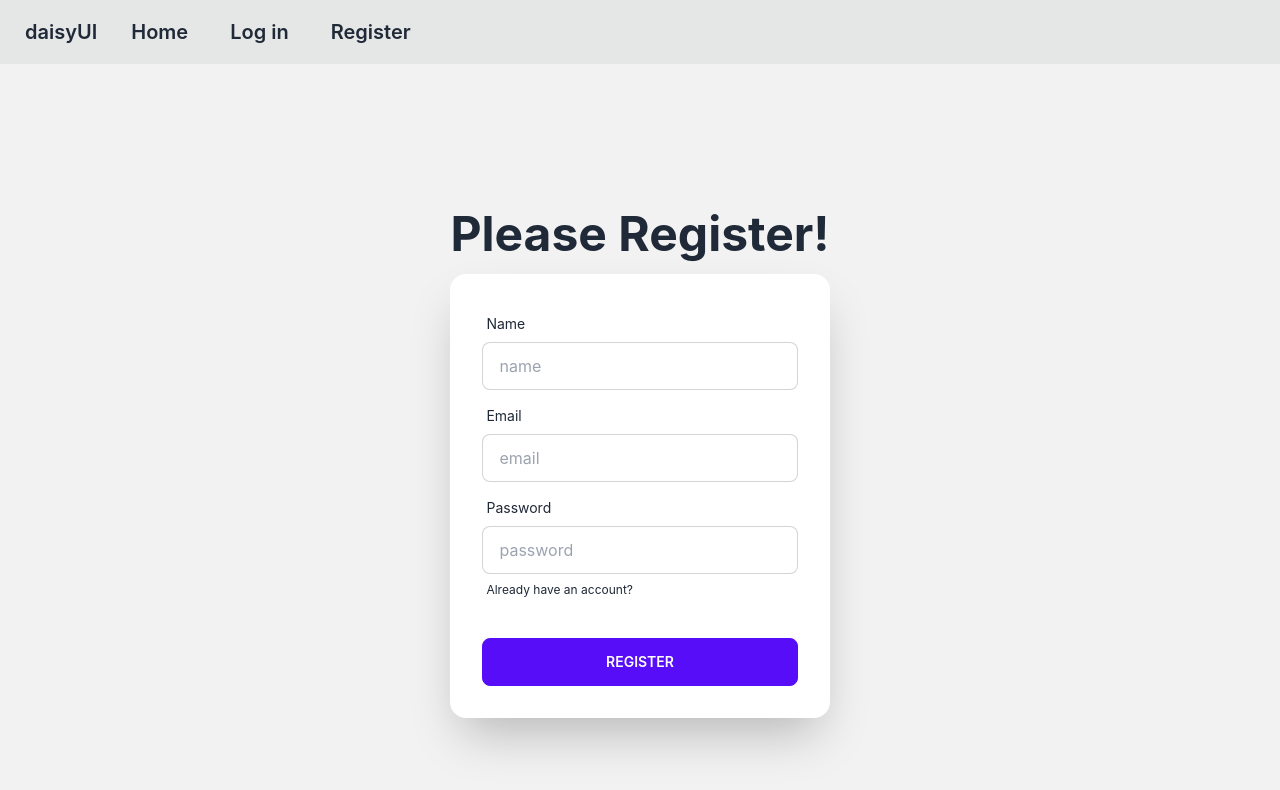
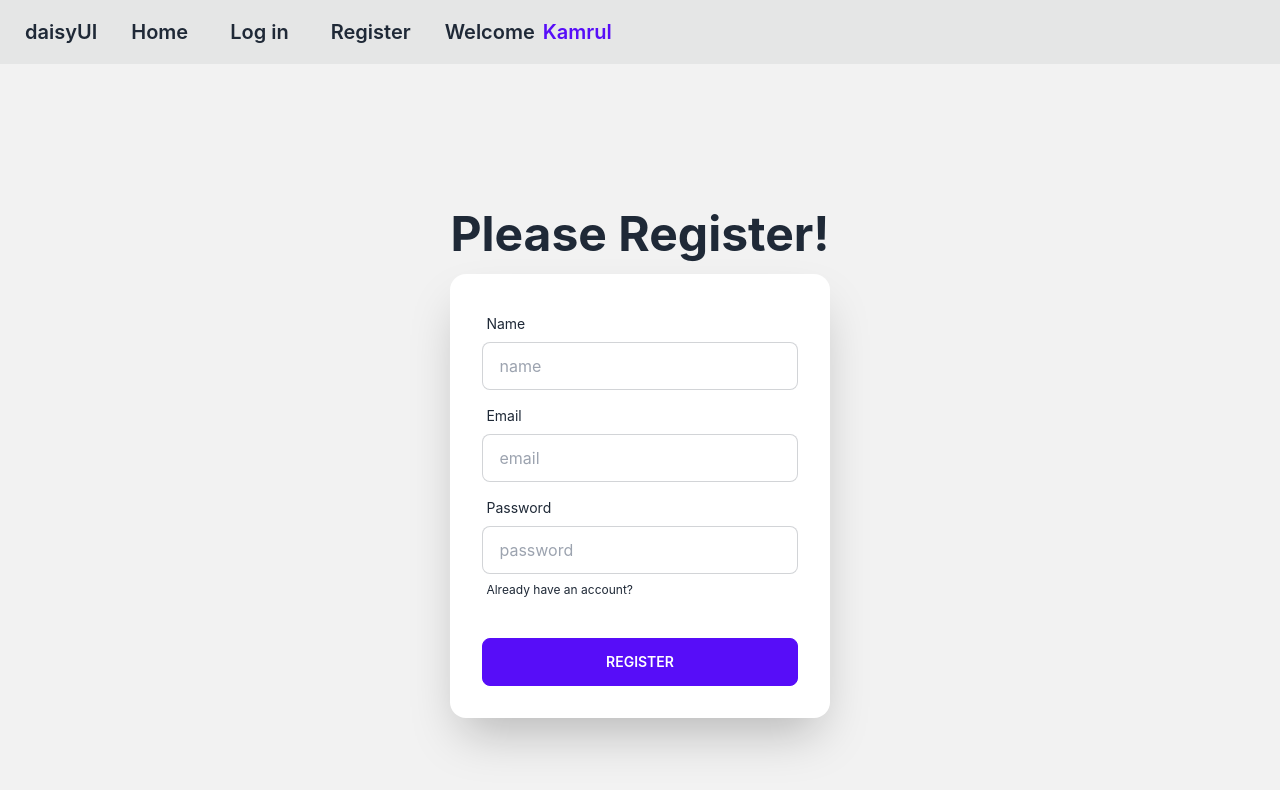
Before and after one commit to HasanMdKamrul/auth-router-context-app, a React (Create React App) app: page /register in a window 1280 px wide. Shown: the top 790 px of the page. Built offline with nearby package versions, Linux system fonts and the light colour scheme.

Commit message:
Auth context created inside a component and the component we want to share the data passed as the child

```diff
--- a/src/components/Header.js
+++ b/src/components/Header.js
@@ -1,7 +1,12 @@
-import React from "react";
+import React, { useContext } from "react";
 import { NavLink } from "react-router-dom";
+import { AuthContext } from "../contexts/UserContextPractice";
 
 const Header = () => {
+
+    const {displayName} = useContext(AuthContext)
+
+
   return (
     <div>
       <div className="navbar bg-base-300">
@@ -9,6 +14,9 @@ const Header = () => {
         <NavLink className='mr-2 btn btn-ghost normal-case text-xl' to="/home">Home</NavLink>
         <NavLink className='mr-2 btn btn-ghost normal-case text-xl' to="/login">Log in</NavLink>
         <NavLink className=' btn btn-ghost normal-case text-xl' to="/Register">Register</NavLink>
+        {
+            displayName && <div className=' btn btn-ghost normal-case text-xl' >Welcome <span className="text-primary ml-2">{displayName}</span></div>
+        }
       </div>
     </div>
   );
--- /dev/null
+++ b/src/contexts/UserContext.js
@@ -0,0 +1,19 @@
+import React, { createContext } from 'react';
+
+const AuthContext = createContext();
+
+const UserContext = ({children}) => {
+
+    const user = {displayName: 'Hasan'}
+
+    const authInfo = {user};
+
+
+    return (
+        <AuthContext.Provider value={authInfo}>
+            {children}
+        </AuthContext.Provider>
+    );
+};
+
+export default UserContext;
--- /dev/null
+++ b/src/contexts/UserContextPractice.js
@@ -0,0 +1,22 @@
+import { getAuth } from 'firebase/auth';
+import React, { createContext, useState } from 'react';
+import app from '../firebase/firebase.config';
+
+export const AuthContext = createContext();
+
+const auth = getAuth(app)
+
+const UserContextPractice = ({children}) => {
+
+    const [user,setUser] = useState({displayName:'Kamrul'})
+
+    return (
+        <div>
+            <AuthContext.Provider value={user}>
+                {children}
+            </AuthContext.Provider>
+        </div>
+    );
+};
+
+export default UserContextPractice;
--- /dev/null
+++ b/src/firebase/firebase.config.js
@@ -0,0 +1,19 @@
+// Import the functions you need from the SDKs you need
+import { initializeApp } from "firebase/app";
+// TODO: Add SDKs for Firebase products that you want to use
+// https://firebase.google.com/docs/web/setup#available-libraries
+
+// Your web app's Firebase configuration
+const firebaseConfig = {
+  apiKey: "AIzaSyBYc1_jjkw16vjpKO9vVGT0obcQ96Zz-PU",
+  authDomain: "auth-router-context-app-65f27.firebaseapp.com",
+  projectId: "auth-router-context-app-65f27",
+  storageBucket: "auth-router-context-app-65f27.appspot.com",
+  messagingSenderId: "705558218261",
+  appId: "1:705558218261:web:a5cab8cd847856a06bb01c",
+};
+
+// Initialize Firebase
+const app = initializeApp(firebaseConfig);
+
+export default app;
--- a/src/index.js
+++ b/src/index.js
@@ -1,13 +1,16 @@
-import React from 'react';
-import ReactDOM from 'react-dom/client';
-import './index.css';
-import App from './App';
-import reportWebVitals from './reportWebVitals';
+import React from "react";
+import ReactDOM from "react-dom/client";
+import App from "./App";
+import UserContextPractice from "./contexts/UserContextPractice";
+import "./index.css";
+import reportWebVitals from "./reportWebVitals";
 
-const root = ReactDOM.createRoot(document.getElementById('root'));
+const root = ReactDOM.createRoot(document.getElementById("root"));
 root.render(
   <React.StrictMode>
-    <App />
+    <UserContextPractice>
+      <App />
+    </UserContextPractice>
   </React.StrictMode>
 );
 
```
